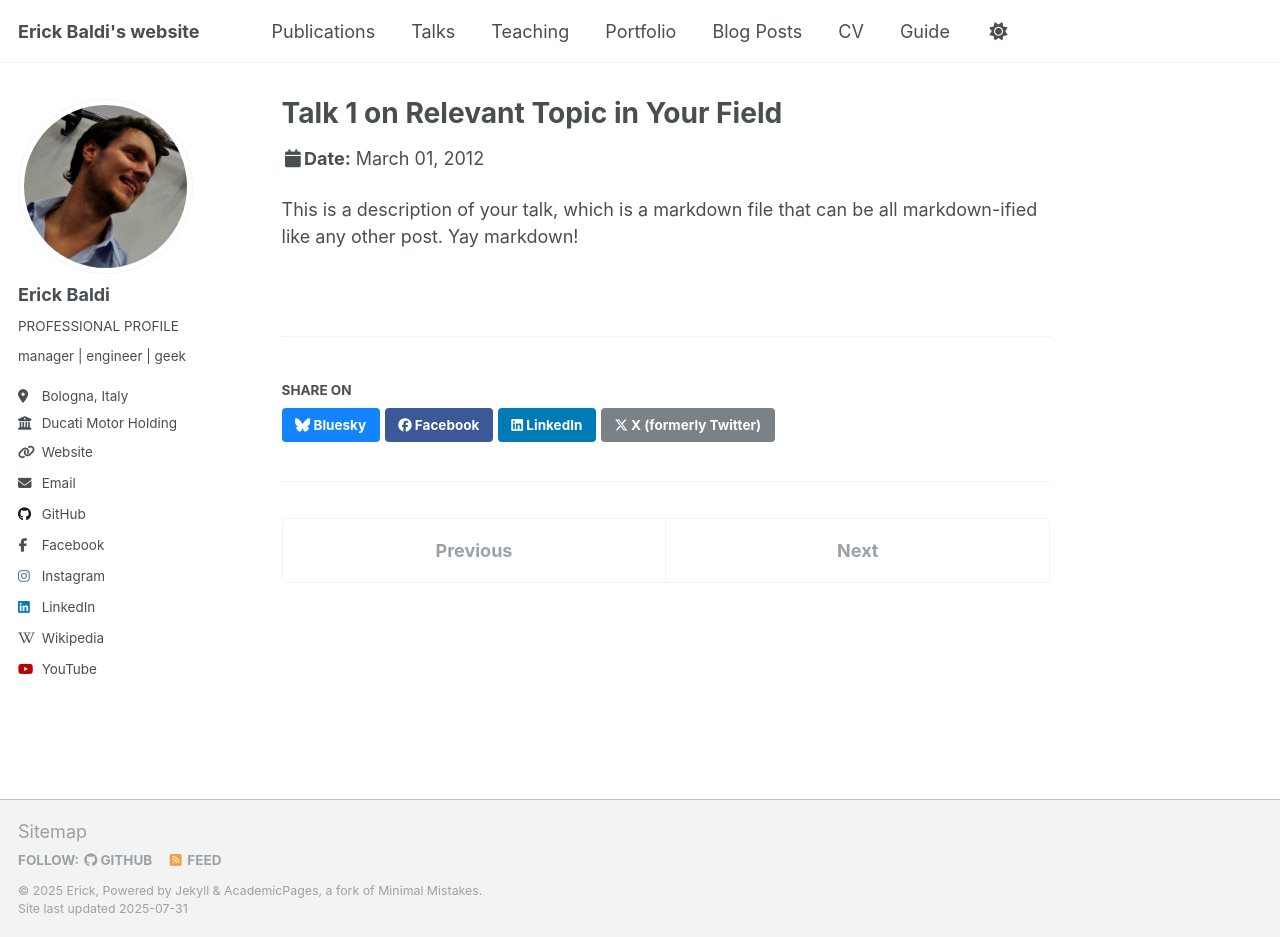
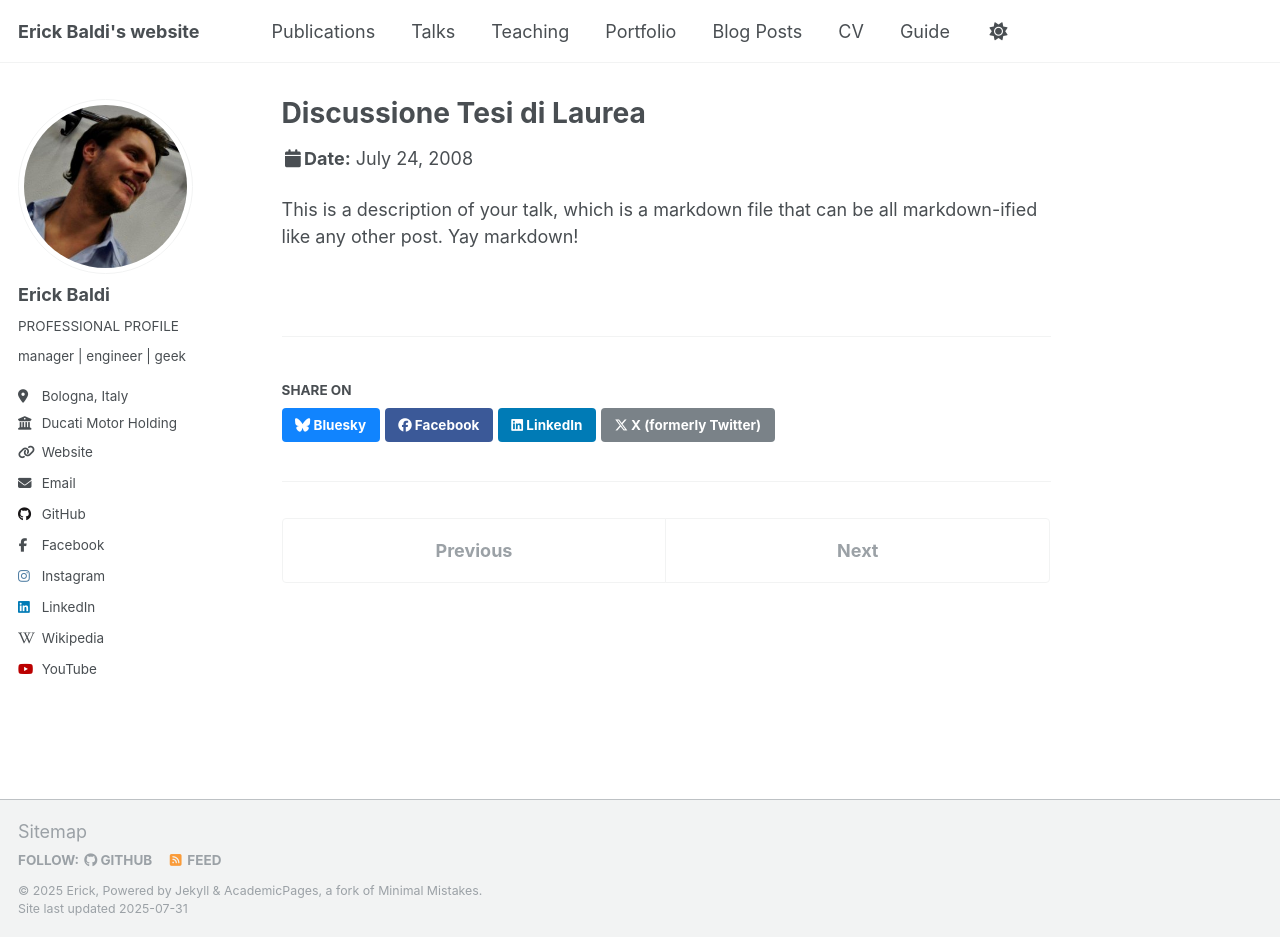
Before and after one commit to erickbaldi/erickbaldi.github.io, a Jekyll site: the page built from _talks/2012-03-01-talk-1.md, in a window 1280 px wide and 937 px high. Built offline with Jekyll 4.4.1, drawn with Linux system fonts in a browser that asks for light colours; a script that is not in the unit is left out.

Commit message:
Update 2012-03-01-talk-1.md

```diff
--- a/_talks/2012-03-01-talk-1.md
+++ b/_talks/2012-03-01-talk-1.md
@@ -1,11 +1,11 @@
 ---
-title: "Talk 1 on Relevant Topic in Your Field"
+title: "Discussione Tesi di Laurea"
 collection: talks
 type: "Talk"
 permalink: /talks/2012-03-01-talk-1
-venue: "UC San Francisco, Department of Testing"
-date: 2012-03-01
-location: "San Francisco, CA, USA"
+venue: "Università di Bologna - II Facoltà di Ingegneria - Sede di Cesena"
+date: 2008-07-24
+location: "Cesena (FC), Italy"
 ---
 
 This is a description of your talk, which is a markdown file that can be all markdown-ified like any other post. Yay markdown!
```
